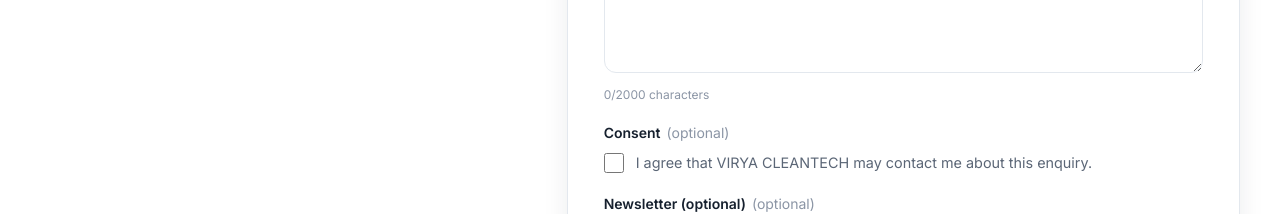
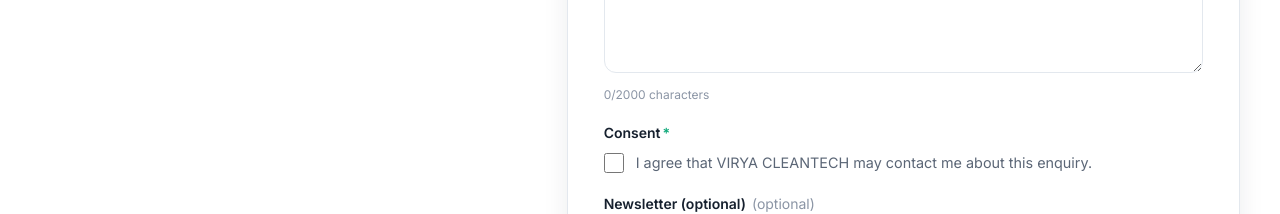
Before and after one commit to hari-krishnan-intg3/Virya-Clean-Tech-intg3, a React (Vite) app in the folder Website/FrontEnd/: page /request-consultation in a window 1280 px wide. Shown: the part 1600-1814 px from the top of the page. Built offline with nearby package versions, Linux system fonts and the light colour scheme; no server answers.

Commit message:
Mark enquiry consent as required

```diff
--- a/Website/FrontEnd/src/components/sections/BookingFormContainer.tsx
+++ b/Website/FrontEnd/src/components/sections/BookingFormContainer.tsx
@@ -441,7 +441,12 @@ export function BookingFormContainer() {
                       />
                     </FieldShell>
 
-                    <FieldShell label="Consent" htmlFor="consent" error={errors.consent?.message}>
+                    <FieldShell
+                      label="Consent"
+                      htmlFor="consent"
+                      required
+                      error={errors.consent?.message}
+                    >
                       <div className="flex items-start gap-3">
                         <input
                           id="consent"
```
